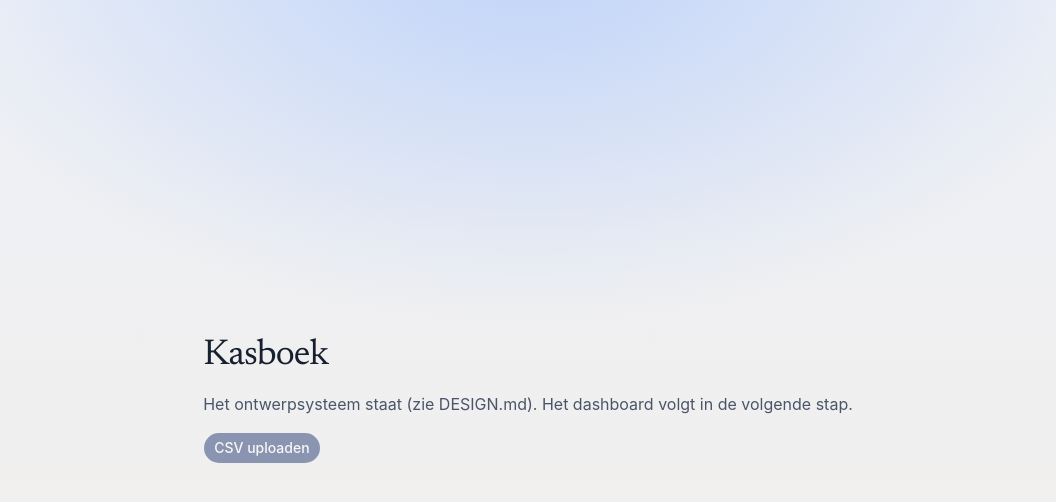
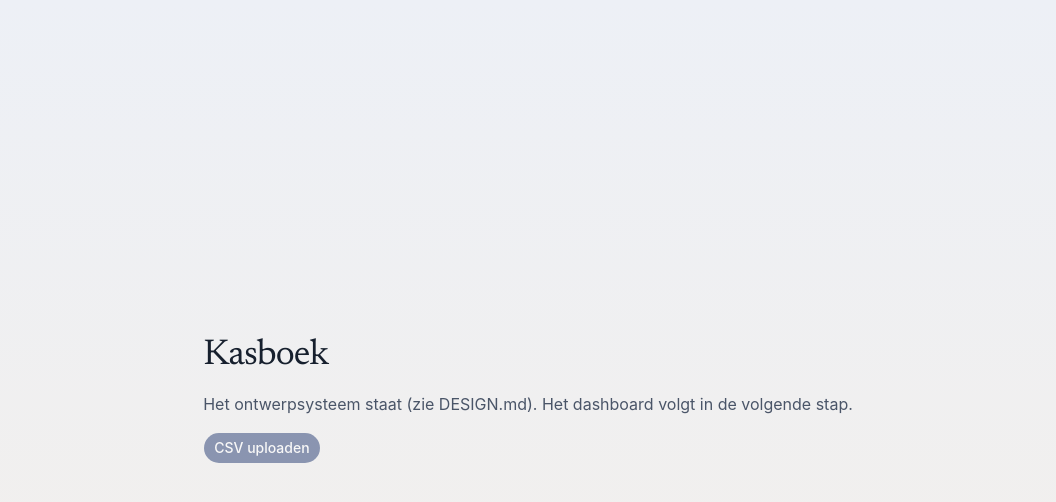
Before and after one commit to YHavshush/arnaq, a Next.js app: page / in a window 1280 px wide. Shown: the top 502 px of the page, without its empty margins (112-1168 px from the left). Built offline with nearby package versions, Linux system fonts and the light colour scheme.

Commit message:
chore: status wash off in light (owner decision), flag per theme
Dark and Dark + keep the glow at the top. A guard test checks light emits no wash.

Co-Authored-By: Claude Sonnet 5.5 <noreply@anthropic.com>

```diff
--- a/src/app/tokens.generated.css
+++ b/src/app/tokens.generated.css
@@ -39,10 +39,10 @@
   --ring-bad-from: #f4aaa2;
   --ring-bad-to: #d6493f;
   --glow-bad: rgba(255,130,120,.5);
-  --page-bg-neutral: radial-gradient(900px 540px at 50% -6%, rgba(110,160,255,0.36), transparent 68%), linear-gradient(180deg, #edf0f6 0%, #f3efea 100%);
-  --page-bg-good: radial-gradient(900px 540px at 50% -6%, rgba(60,200,150,0.36), transparent 68%), linear-gradient(180deg, #edf0f6 0%, #f3efea 100%);
-  --page-bg-warn: radial-gradient(900px 540px at 50% -6%, rgba(255,170,110,0.38), transparent 68%), linear-gradient(180deg, #edf0f6 0%, #f3efea 100%);
-  --page-bg-bad: radial-gradient(900px 540px at 50% -6%, rgba(255,130,120,0.34), transparent 68%), linear-gradient(180deg, #edf0f6 0%, #f3efea 100%);
+  --page-bg-neutral: linear-gradient(180deg, #edf0f6 0%, #f3efea 100%);
+  --page-bg-good: linear-gradient(180deg, #edf0f6 0%, #f3efea 100%);
+  --page-bg-warn: linear-gradient(180deg, #edf0f6 0%, #f3efea 100%);
+  --page-bg-bad: linear-gradient(180deg, #edf0f6 0%, #f3efea 100%);
 }
 
 @media (prefers-color-scheme: dark) {
@@ -133,10 +133,10 @@
   --ring-bad-from: #f4aaa2;
   --ring-bad-to: #d6493f;
   --glow-bad: rgba(255,130,120,.5);
-  --page-bg-neutral: radial-gradient(900px 540px at 50% -6%, rgba(110,160,255,0.36), transparent 68%), linear-gradient(180deg, #edf0f6 0%, #f3efea 100%);
-  --page-bg-good: radial-gradient(900px 540px at 50% -6%, rgba(60,200,150,0.36), transparent 68%), linear-gradient(180deg, #edf0f6 0%, #f3efea 100%);
-  --page-bg-warn: radial-gradient(900px 540px at 50% -6%, rgba(255,170,110,0.38), transparent 68%), linear-gradient(180deg, #edf0f6 0%, #f3efea 100%);
-  --page-bg-bad: radial-gradient(900px 540px at 50% -6%, rgba(255,130,120,0.34), transparent 68%), linear-gradient(180deg, #edf0f6 0%, #f3efea 100%);
+  --page-bg-neutral: linear-gradient(180deg, #edf0f6 0%, #f3efea 100%);
+  --page-bg-good: linear-gradient(180deg, #edf0f6 0%, #f3efea 100%);
+  --page-bg-warn: linear-gradient(180deg, #edf0f6 0%, #f3efea 100%);
+  --page-bg-bad: linear-gradient(180deg, #edf0f6 0%, #f3efea 100%);
 }
 
 :root[data-theme="dark"] {
--- a/src/design/css.ts
+++ b/src/design/css.ts
@@ -3,23 +3,25 @@ import {
   MOODS,
   THEMES,
   TONES,
+  statusWash,
   themes,
   type Mood,
   type ThemeName,
   type ThemeTokens,
 } from "./tokens";
 
-/** Radial status wash over a vertical gradient. */
-export function pageBg(t: ThemeTokens, mood: Mood): string {
+/** Vertical gradient, with a radial status wash on top when the theme has one. */
+export function pageBg(t: ThemeTokens, mood: Mood, withWash: boolean): string {
   const n = t.page.stops.length - 1;
   const gradient = t.page.stops.map((c, i) => `${c} ${Math.round((i / n) * 100)}%`).join(", ");
+  if (!withWash) return `linear-gradient(180deg, ${gradient})`;
   const [r, g, b, a] = t.page.wash[mood];
   return `radial-gradient(900px 540px at 50% -6%, rgba(${r},${g},${b},${a}), transparent 68%), linear-gradient(180deg, ${gradient})`;
 }
 
 const kebab = (s: string) => s.replace(/[A-Z]/g, (c) => `-${c.toLowerCase()}`);
 
-function declarations(t: ThemeTokens): string[] {
+function declarations(t: ThemeTokens, withWash: boolean): string[] {
   const d: string[] = [];
   for (const k of [
     "canvas",
@@ -45,12 +47,15 @@ function declarations(t: ThemeTokens): string[] {
       `--ring-${tone}-to: ${t.ring[tone][1]};`,
       `--glow-${tone}: ${t.glow[tone]};`,
     );
-  for (const m of MOODS) d.push(`--page-bg-${m}: ${pageBg(t, m)};`);
+  for (const m of MOODS) d.push(`--page-bg-${m}: ${pageBg(t, m, withWash)};`);
   return d;
 }
 
-const block = (selector: string, t: ThemeTokens, scheme: "light" | "dark", indent = "") =>
-  `${indent}${selector} {\n${indent}  color-scheme: ${scheme};\n${declarations(t)
+const block = (selector: string, name: ThemeName, scheme: "light" | "dark", indent = "") =>
+  `${indent}${selector} {\n${indent}  color-scheme: ${scheme};\n${declarations(
+    themes[name],
+    statusWash[name],
+  )
     .map((l) => `${indent}  ${l}`)
     .join("\n")}\n${indent}}\n`;
 
@@ -59,12 +64,11 @@ const scheme = (n: ThemeName) => (n === "light" ? "light" : "dark");
 /** The generated stylesheet: light by default, dark when the system asks (unless a theme is chosen), explicit themes by attribute. */
 export function buildTokensCss(): string {
   let out = "/* GENERATED by `npm run tokens` from src/design/tokens.ts. Do not edit by hand. */\n";
-  out += block(":root", themes.light, "light");
+  out += block(":root", "light", "light");
   out +=
     "\n@media (prefers-color-scheme: dark) {\n" +
-    block(":root:not([data-theme])", themes.dark, "dark", "  ") +
+    block(":root:not([data-theme])", "dark", "dark", "  ") +
     "}\n";
-  for (const name of THEMES)
-    out += "\n" + block(`:root[data-theme="${name}"]`, themes[name], scheme(name));
+  for (const name of THEMES) out += "\n" + block(`:root[data-theme="${name}"]`, name, scheme(name));
   return out;
 }
--- a/src/design/tokens.ts
+++ b/src/design/tokens.ts
@@ -188,3 +188,14 @@ export const textPairs: [fg: keyof ThemeTokens, bg: keyof ThemeTokens][] = [
   ["warn", "canvas"],
   ["bad", "canvas"],
 ];
+
+/**
+ * Whether the page background carries a status wash (a soft tint at the top that follows the screen's tone).
+ * Light: off, decided by the owner (the wash was tested and judged not worth a third status signal next to ring colour and glow).
+ * Dark and Dark +: on, it is part of the dark look the owner approved. Flip a value and run `npm run tokens`.
+ */
+export const statusWash: Record<ThemeName, boolean> = {
+  light: false,
+  dark: true,
+  darkplus: true,
+};
```
Also changed, not shown: 2 other files (tests, documents, lock files or other folders).
